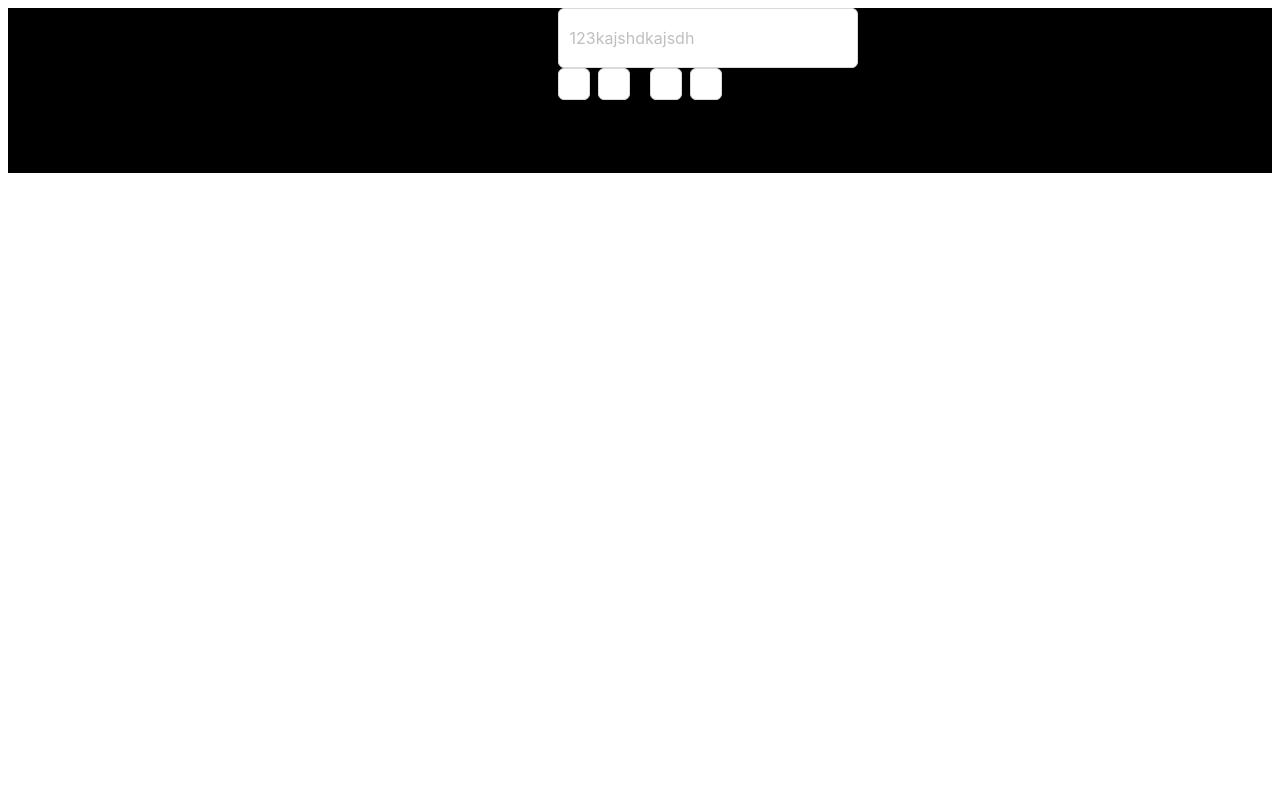
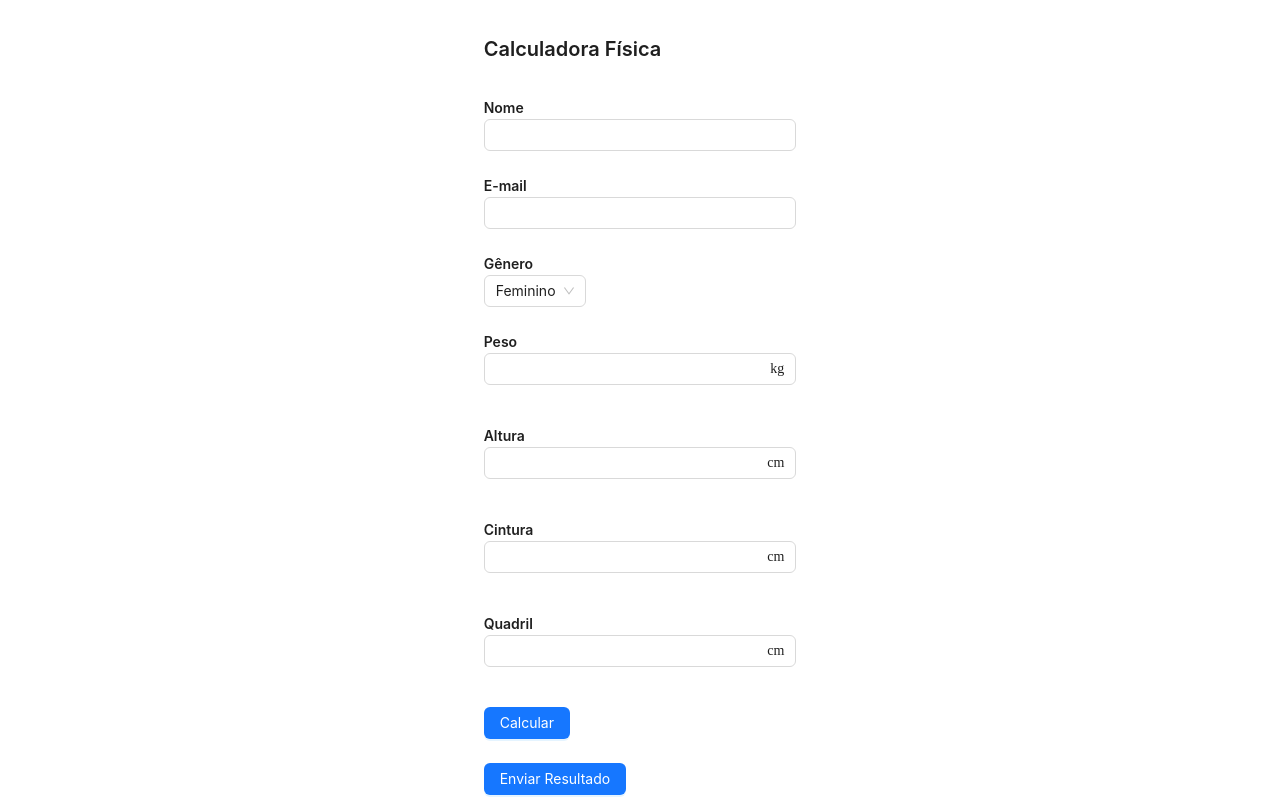
Before and after one commit to rafaeltxc/Calc-Formula, a React app: page / in a window 1280 px wide. Built offline with nearby package versions, Linux system fonts and the light colour scheme.

Commit message:
Front end

```diff
--- a/src/App.tsx
+++ b/src/App.tsx
@@ -1,29 +1,119 @@
-import React from 'react';
-import DefaultInput from './components/DefaultInput';
-import { StyleEnum } from './types/enums/StyleEnum';
-import "./css/App.css"
+import { Button, Input, InputNumber, message, Select, Space, Typography } from 'antd';
+import React, { useState } from 'react';
+import "./css/App.css";
+
+interface RenderInputNumberProps {
+  label: string;
+  value: number | null;
+  onChange: (value: number | null) => void;
+  unit: string;
+  min?: number;
+  max?: number;
+  step?: number;
+}
 
 const App: React.FC = () => {
+  const [name, setName] = useState('')
+  const [email, setEmail] = useState('')
+  const [gender, setGender] = useState('female')
+  const [weight, setWeight] = useState<number | null>(null);
+  const [height, setHeight] = useState<number | null>(null);
+  const [waist, setWaist] = useState<number | null>(null);
+  const [hip, setHip] = useState<number | null>(null);
+  const [icq, setIcq] = useState<number | null>(null);
+  const [imc, setImc] = useState<number | null>(null);
+  const [iac, setIac] = useState<number | null>(null);
+
+  const handleCalc = () => {
+  const values = [waist, hip, weight, height];
+  const hasInvalidValue = values.some(v => v === null || v <= 0);
+
+  if (hasInvalidValue) {
+    message.error('Por favor, preencha todos os valores com números maiores que zero.');
+    return;
+  }
+
+  const w = waist as number;
+  const h = hip as number;
+  const wt = weight as number;
+  const ht = height as number;
+
+  const heightMeters = ht / 100;
+
+  const icqCalc = w / h;
+  const imcCalc = wt / (heightMeters * heightMeters);
+  const iacCalc = (h / (heightMeters * Math.sqrt(heightMeters))) - 18;
+
+  setIcq(icqCalc)
+  setImc(imcCalc)
+  setIac(iacCalc)
+  };
+
+  const sendEmail = () => {}
+
+  const renderInputNumber = ({
+    label,
+    value,
+    onChange,
+    unit,
+    min = 0,
+    max,
+    step = 1,
+  }: RenderInputNumberProps) => (
+    <div style={{ marginBottom: 16 }}>
+      <Typography.Text strong>{label}</Typography.Text>
+      <InputNumber
+        value={value}
+        onChange={onChange}
+        min={min}
+        max={max}
+        step={step}
+        style={{ width: '100%' }}
+        suffix={unit}
+        stringMode
+        controls={false}
+      />
+    </div>
+  );
+
   return (
-    <>
-      <div className="central">
-        <DefaultInput
-          fontSize={16}
-          width={300}
-          height={60}
-          type={StyleEnum.String}
-          placeholder="123kajshdkajsdh"
-        />
-
-        <DefaultInput
-          fontSize={16}
-          width={300}
-          height={60}
-          type={StyleEnum.Number}
-          placeholder="dajshdkajshkdj"
+    <Space direction="vertical" size="large">
+      <Typography.Title level={4}>Calculadora Física</Typography.Title>
+      <div>
+        <Typography.Text strong>Nome</Typography.Text><br />
+        <Input
+          value={name}
+          onChange={(e) => setName(e.target.value)}
         />
       </div>
-    </>
+      <div>
+        <Typography.Text strong>E-mail</Typography.Text><br />
+        <Input
+          value={email}
+          onChange={(e) => setEmail(e.target.value)}
+        />
+      </div>
+      <div>
+        <Typography.Text strong>Gênero</Typography.Text><br />
+        <Select defaultValue={gender}
+          onChange={setGender}
+        >
+          <Select.Option value="male">Masculino</Select.Option>
+          <Select.Option value="female">Feminino</Select.Option>
+        </Select>
+      </div>
+      {renderInputNumber({ label: 'Peso', value: weight, onChange: setWeight, unit: 'kg', min: 0 })}
+      {renderInputNumber({ label: 'Altura', value: height, onChange: setHeight, unit: 'cm', min: 0 })}
+      {renderInputNumber({ label: 'Cintura', value: waist, onChange: setWaist, unit: 'cm', min: 0 })}
+      {renderInputNumber({ label: 'Quadril', value: hip, onChange: setHip, unit: 'cm', min: 0 })}
+
+      <Button type="primary" onClick={handleCalc}>
+        Calcular
+      </Button>
+      <Button type="primary" onClick={sendEmail}>
+        Enviar Resultado
+      </Button>
+    </Space>
   );
 };
 
--- a/src/Style.css
+++ b/src/Style.css
@@ -5,5 +5,4 @@
     flex-direction: column;
     justify-content: center;
     align-items: center;
-    background-color: black;
 }
```
Also changed, not shown: src/data/iacTable.ts (added, +62 -0 lines), src/data/icqTable.ts (added, +111 -0 lines), src/data/imcTable.ts (added, +36 -0 lines).
